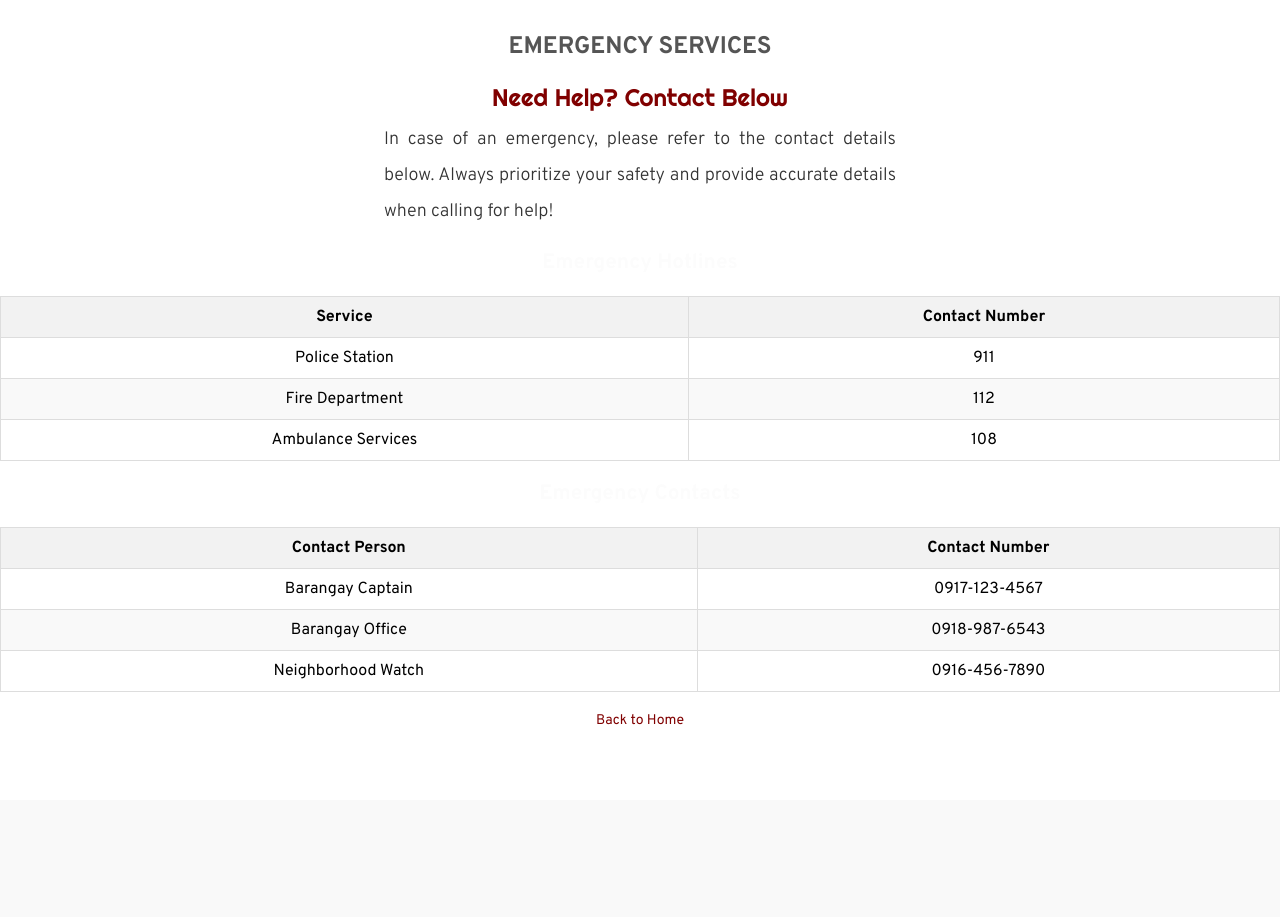
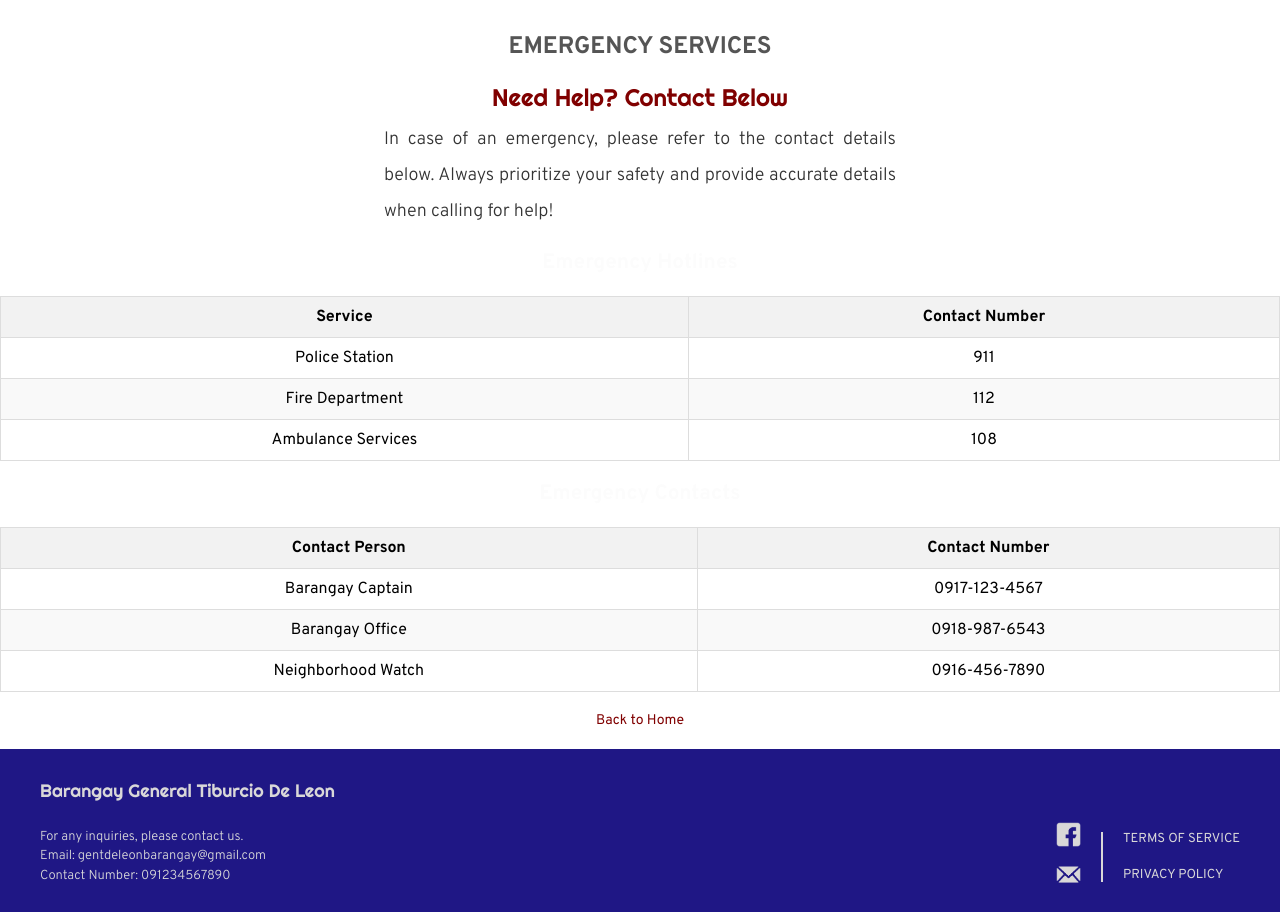
Before and after one commit to Gothboi26/SeniorWEb, a React (Create React App) app in the folder companion/: page /emergency in a window 1280 px wide. Before the commit the page ends 800 px from the top, so only its background shows below. Built offline with nearby package versions, Linux system fonts and the light colour scheme.

Commit message:
I added a footer to each js file.
I added a footer section to each js file.

```diff
--- a/companion/src/Chat.js
+++ b/companion/src/Chat.js
@@ -1,6 +1,8 @@
 import React, { useState, useEffect } from "react";
 import Navbar from "./Navbar";
 import './Chat.css';
+import fb from "./fb.png"; // For fb logo
+import email from "./email.png"; // For email logo
 
 function Chat({ role, handleLogout }) {
   const [ws, setWs] = useState(null);
@@ -72,6 +74,52 @@ function Chat({ role, handleLogout }) {
           <button onClick={handleSendMessage} className="chat-send-button">Send</button>
         </div>
       </div>
+      <footer className="App-footer">
+                <div className="footer-section">
+                  <h1>Barangay General Tiburcio De Leon</h1>
+                  <div className="footer-content">
+                    <div className="footer-text1">
+                      <p>
+                        For any inquiries, please contact us. <br />
+                        Email: gentdeleonbarangay@gmail.com <br />
+                        Contact Number: 091234567890
+                      </p>
+                    </div>
+                    <div className="footer-icons-and-links">
+                      <div className="footer-icons">
+                        <a
+                          href="https://facebook.com"
+                          target="_blank"
+                          rel="noopener noreferrer"
+                        >
+                          <img
+                            src={fb}
+                            alt="Facebook-Logo"
+                            className="icon fb-logo"
+                          />
+                        </a>
+                        <a href="mailto:gentdeleonbarangay@gmail.com">
+                          <img
+                            src={email}
+                            alt="Email-Logo"
+                            className="icon email-logo"
+                          />
+                        </a>
+                      </div>
+                      <div className="vertical-line"></div>
+                      <div className="footer-links">
+                        <a href="/terms" className="footer-link">
+                          TERMS OF SERVICE
+                        </a>
+                        <a href="/privacy" className="footer-link">
+                          PRIVACY POLICY
+                        </a>
+                      </div>
+                    </div>
+                  </div>
+                </div>
+              </footer>
+
     </div>
   );
 }
--- a/companion/src/Emergency.js
+++ b/companion/src/Emergency.js
@@ -1,6 +1,8 @@
 import React from "react";
 import "./Emergency.css"; // Ensure styles are updated to center content
 import Navbar from "./Navbar"; // Import the Navbar component
+import fb from "./fb.png"; // For fb logo
+import email from "./email.png"; // For email logo
 
 const Emergency = ({ role, handleLogout }) => {
   const emergencyHotlines = [
@@ -70,6 +72,53 @@ const Emergency = ({ role, handleLogout }) => {
         <a className="back-link" href="/">
           Back to Home
         </a>
+
+        <footer className="App-footer">
+                <div className="footer-section">
+                  <h1>Barangay General Tiburcio De Leon</h1>
+                  <div className="footer-content">
+                    <div className="footer-text1">
+                      <p>
+                        For any inquiries, please contact us. <br />
+                        Email: gentdeleonbarangay@gmail.com <br />
+                        Contact Number: 091234567890
+                      </p>
+                    </div>
+                    <div className="footer-icons-and-links">
+                      <div className="footer-icons">
+                        <a
+                          href="https://facebook.com"
+                          target="_blank"
+                          rel="noopener noreferrer"
+                        >
+                          <img
+                            src={fb}
+                            alt="Facebook-Logo"
+                            className="icon fb-logo"
+                          />
+                        </a>
+                        <a href="mailto:gentdeleonbarangay@gmail.com">
+                          <img
+                            src={email}
+                            alt="Email-Logo"
+                            className="icon email-logo"
+                          />
+                        </a>
+                      </div>
+                      <div className="vertical-line"></div>
+                      <div className="footer-links">
+                        <a href="/terms" className="footer-link">
+                          TERMS OF SERVICE
+                        </a>
+                        <a href="/privacy" className="footer-link">
+                          PRIVACY POLICY
+                        </a>
+                      </div>
+                    </div>
+                  </div>
+                </div>
+              </footer>
+
       </div>
     </div>
   );
--- a/companion/src/SeniorCare.js
+++ b/companion/src/SeniorCare.js
@@ -2,6 +2,8 @@ import React, { useState, useEffect } from "react";
 import Modal from "react-modal";
 import "./SeniorCare.css";
 import Navbar from "./Navbar";
+import fb from "./fb.png"; // For fb logo
+import email from "./email.png"; // For email logo
 
 const SeniorCare = ({ role, handleLogout }) => {
   // State to control the modal visibility and modal content
@@ -297,7 +299,53 @@ const SeniorCare = ({ role, handleLogout }) => {
       <a href="/" className="back-link">
         Back to Home
       </a>
+      <footer className="App-footer">
+                <div className="footer-section">
+                  <h1>Barangay General Tiburcio De Leon</h1>
+                  <div className="footer-content">
+                    <div className="footer-text1">
+                      <p>
+                        For any inquiries, please contact us. <br />
+                        Email: gentdeleonbarangay@gmail.com <br />
+                        Contact Number: 091234567890
+                      </p>
+                    </div>
+                    <div className="footer-icons-and-links">
+                      <div className="footer-icons">
+                        <a
+                          href="https://facebook.com"
+                          target="_blank"
+                          rel="noopener noreferrer"
+                        >
+                          <img
+                            src={fb}
+                            alt="Facebook-Logo"
+                            className="icon fb-logo"
+                          />
+                        </a>
+                        <a href="mailto:gentdeleonbarangay@gmail.com">
+                          <img
+                            src={email}
+                            alt="Email-Logo"
+                            className="icon email-logo"
+                          />
+                        </a>
+                      </div>
+                      <div className="vertical-line"></div>
+                      <div className="footer-links">
+                        <a href="/terms" className="footer-link">
+                          TERMS OF SERVICE
+                        </a>
+                        <a href="/privacy" className="footer-link">
+                          PRIVACY POLICY
+                        </a>
+                      </div>
+                    </div>
+                  </div>
+                </div>
+              </footer>
     </div>
+
   );
 };
 
```
